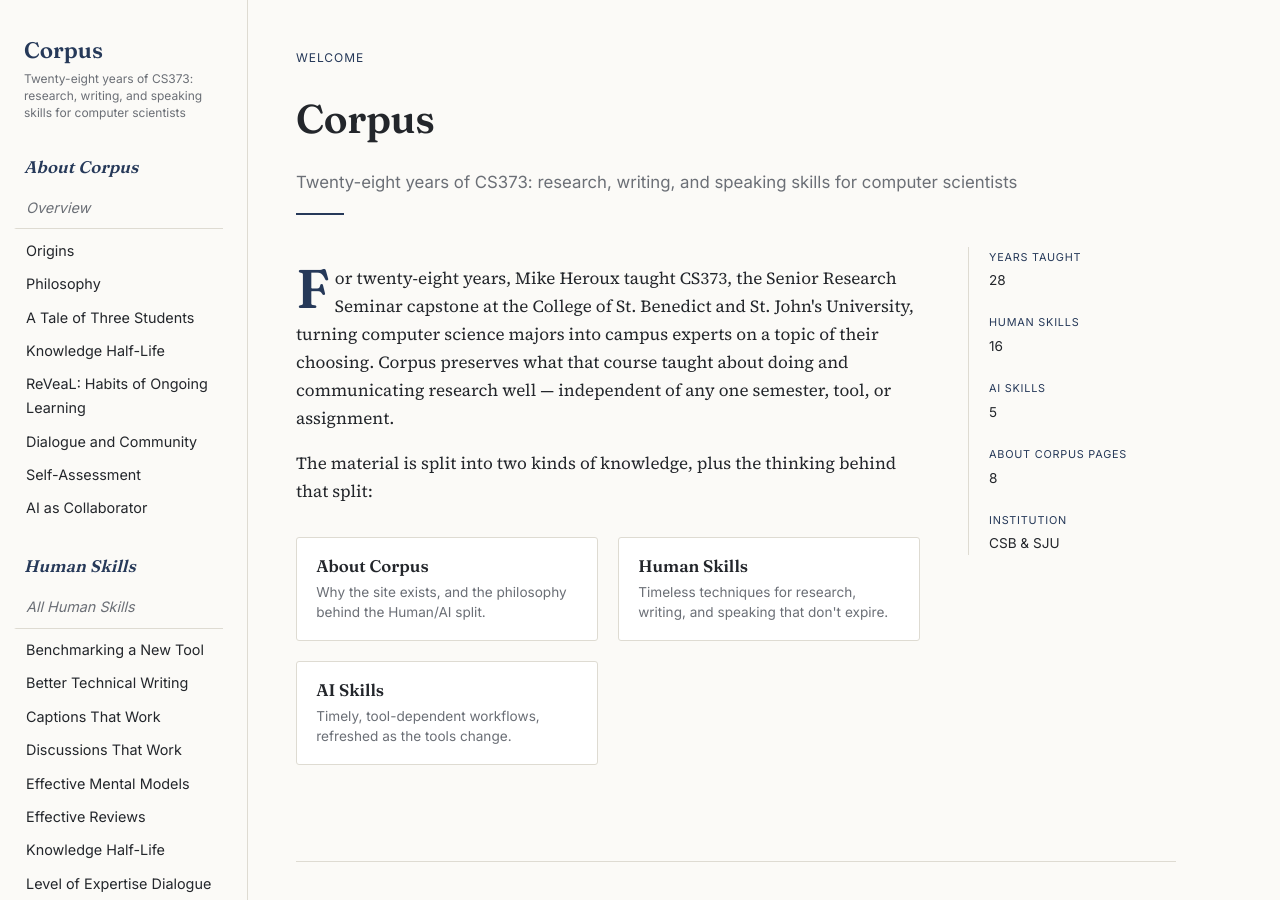
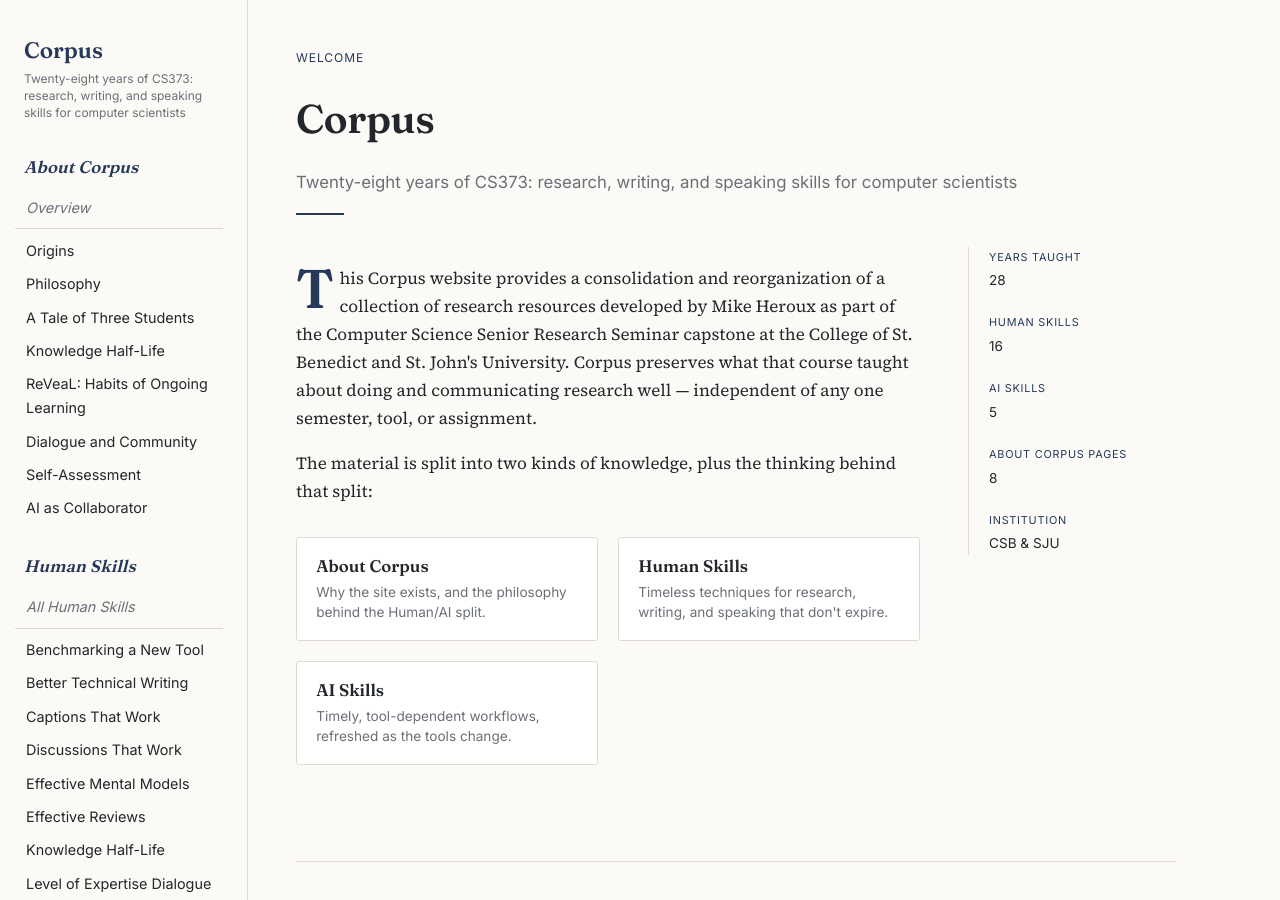
Before and after one commit to Collegeville/Corpus, a Jekyll site: the page built from index.md, in a window 1280 px wide and 900 px high. Built offline with Jekyll 4.4.1, drawn with Linux system fonts in a browser that asks for light colours.

Commit message:
Refocus homepage intro on Corpus purpose
Streamline the opening paragraph to emphasize that Corpus is a consolidation and reorganization of research resources, rather than leading with the teaching history. The update maintains the connection to the course while making the website's purpose clearer to visitors.

```diff
--- a/index.md
+++ b/index.md
@@ -15,12 +15,8 @@ wide: true
 <div class="skill-layout">
   <div class="skill-body">
     <p>
-    For twenty-eight years, Mike Heroux taught CS373, the Senior Research
-    Seminar capstone at the College of St. Benedict and St. John's
-    University, turning computer science majors into campus experts on a
-    topic of their choosing. Corpus preserves what that course taught
-    about doing and communicating research well &mdash; independent of
-    any one semester, tool, or assignment.
+    This Corpus website provides a consolidation and reorganization of a collection of research resources developed by Mike Heroux as part of the Computer Science Senior Research Seminar capstone at the College of St. Benedict and St. John's
+    University. Corpus preserves what that course taught about doing and communicating research well &mdash; independent of any one semester, tool, or assignment.
     </p>
 
     <p>The material is split into two kinds of knowledge, plus the
```
